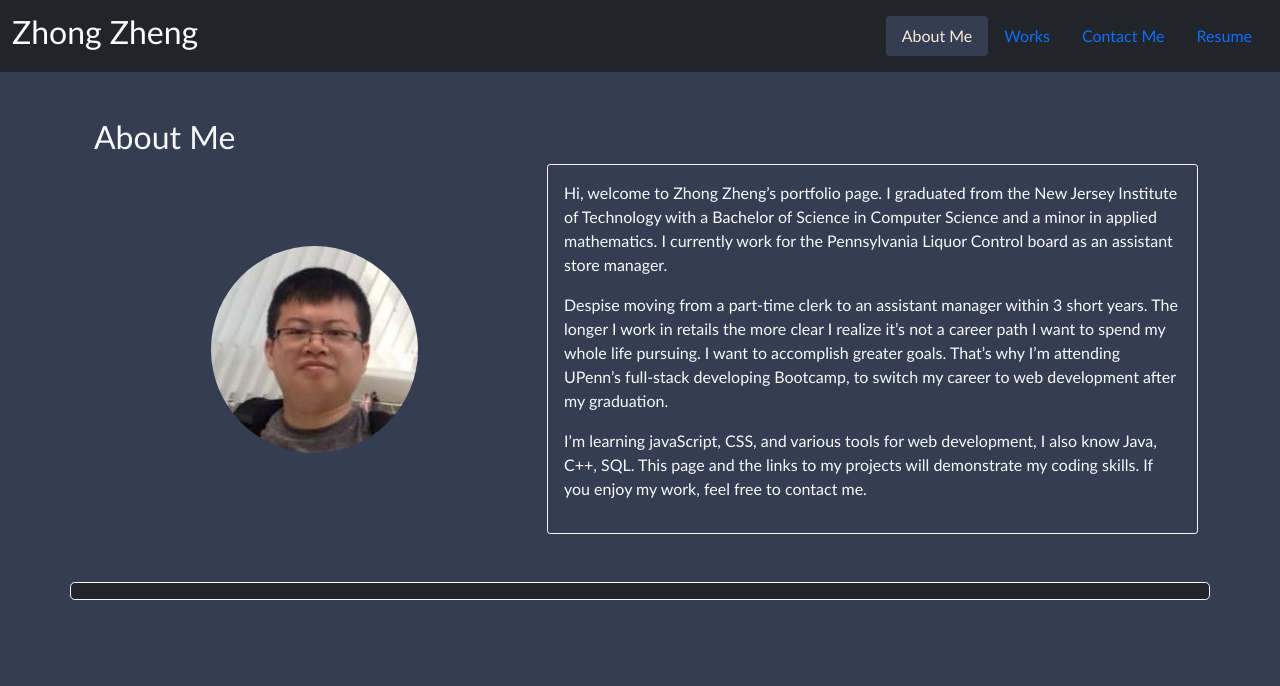
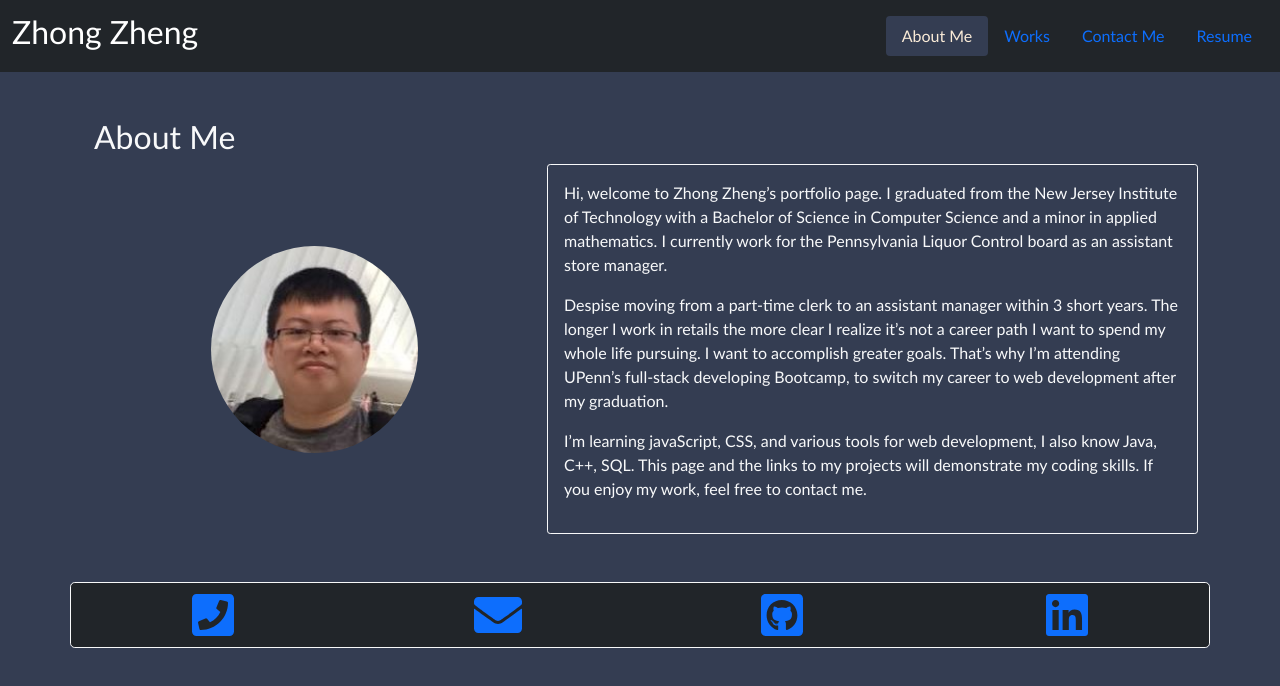
Before and after one commit to realzzkevin/zz-react-portfolio, a React (Create React App) app: page / in a window 1280 px wide. Shown: the top 686 px of the page. Built offline with nearby package versions, Linux system fonts and the light colour scheme.

Commit message:
add fontawsome icon

```diff
--- a/package.json
+++ b/package.json
@@ -3,6 +3,11 @@
   "version": "0.1.0",
   "private": true,
   "dependencies": {
+    "@fortawesome/fontawesome-svg-core": "^1.2.35",
+    "@fortawesome/free-brands-svg-icons": "^5.15.3",
+    "@fortawesome/free-regular-svg-icons": "^5.15.3",
+    "@fortawesome/free-solid-svg-icons": "^5.15.3",
+    "@fortawesome/react-fontawesome": "^0.1.14",
     "@testing-library/jest-dom": "^5.14.1",
     "@testing-library/react": "^11.2.7",
     "@testing-library/user-event": "^12.8.3",
--- a/src/components/Footer.js
+++ b/src/components/Footer.js
@@ -1,4 +1,7 @@
 import React from 'react';
+import { FontAwesomeIcon } from '@fortawesome/react-fontawesome';
+import { faEnvelope, faPhoneSquare } from '@fortawesome/free-solid-svg-icons';
+import { faGithubSquare, faLinkedin } from '@fortawesome/free-brands-svg-icons';
 
 function Footer () {
     return (
@@ -7,22 +10,22 @@
                 <div className="row align-items-center justify-content-between" id="contact-list">
                     <div className="col-3 text-center">
                         <a href="tel:+19175356885" data-bs-toggle="tooltip" data-bs-placement="top" title="917-535-6885">
-                             <span className="fas fa-phone-square-alt fa-3x"></span>
+                             <span> <FontAwesomeIcon icon={faPhoneSquare} size='3x' /></span>
                         </a>
                     </div>
                     <div className="col-3 text-center">
                         <a href="mailto:realzzkevin@gmail.com" data-bs-toggle="tooltip" data-bs-placement="top" title="realzzkevin@gmail.com">
-                             <span className="far fa-envelope fa-3x"></span>
+                             <span><FontAwesomeIcon icon={faEnvelope} size="3x" /></span>
                         </a>
                     </div>
                     <div className="col-3 text-center">
                         <a href="https://github.com/realzzkevin/" target="_blank" data-bs-toggle="tooltip" data-bs-placement="top" title="to my github page" rel="noreferrer">
-                             <span className="fab fa-github-square fa-3x"></span>
+                             <span><FontAwesomeIcon icon={faGithubSquare} size="3x" /></span>
                         </a>
                     </div>
                     <div className="col-3 text-center">
                         <a href="https://www.linkedin.com/in/zhong-zheng-782884210/" target="_blank" data-bs-toggle="tooltip" data-bs-placement="top" title="to my Linkedin page" rel="noreferrer" >
-                             <span className="fab fa-linkedin fa-3x"></span>
+                             <span><FontAwesomeIcon icon={faLinkedin} size="3x" /></span>
                         </a>
                     </div>
                 </div>
--- a/src/index.js
+++ b/src/index.js
@@ -4,7 +4,8 @@
 import 'bootstrap/dist/css/bootstrap.min.css';
 import './index.css';
 import 'jquery/dist/jquery.min.js'
-import 'bootstrap/dist/js/bootstrap.min.js'
+import 'bootstrap/dist/js/bootstrap.min.js';
+
 
 ReactDOM.render(
     <App />,
```
Also changed, not shown: 1 other file (tests, documents, lock files or other folders).
